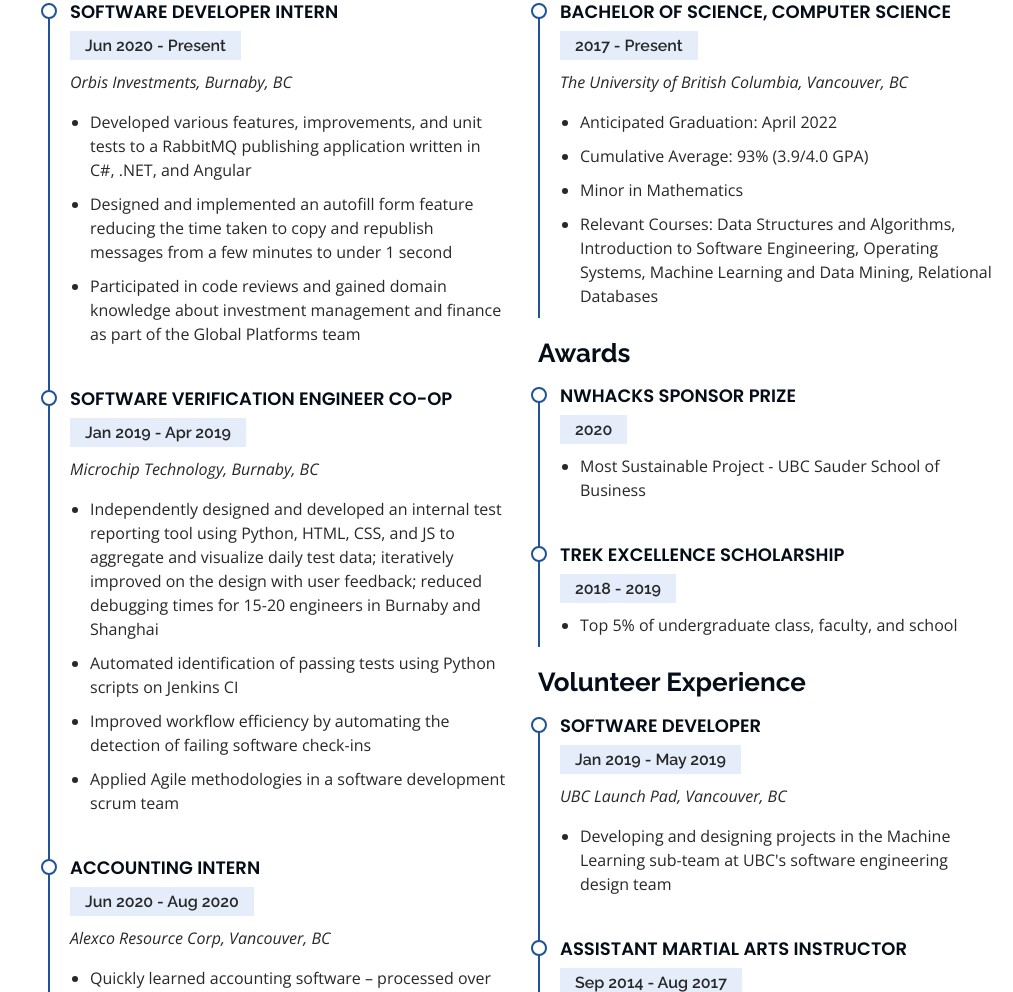
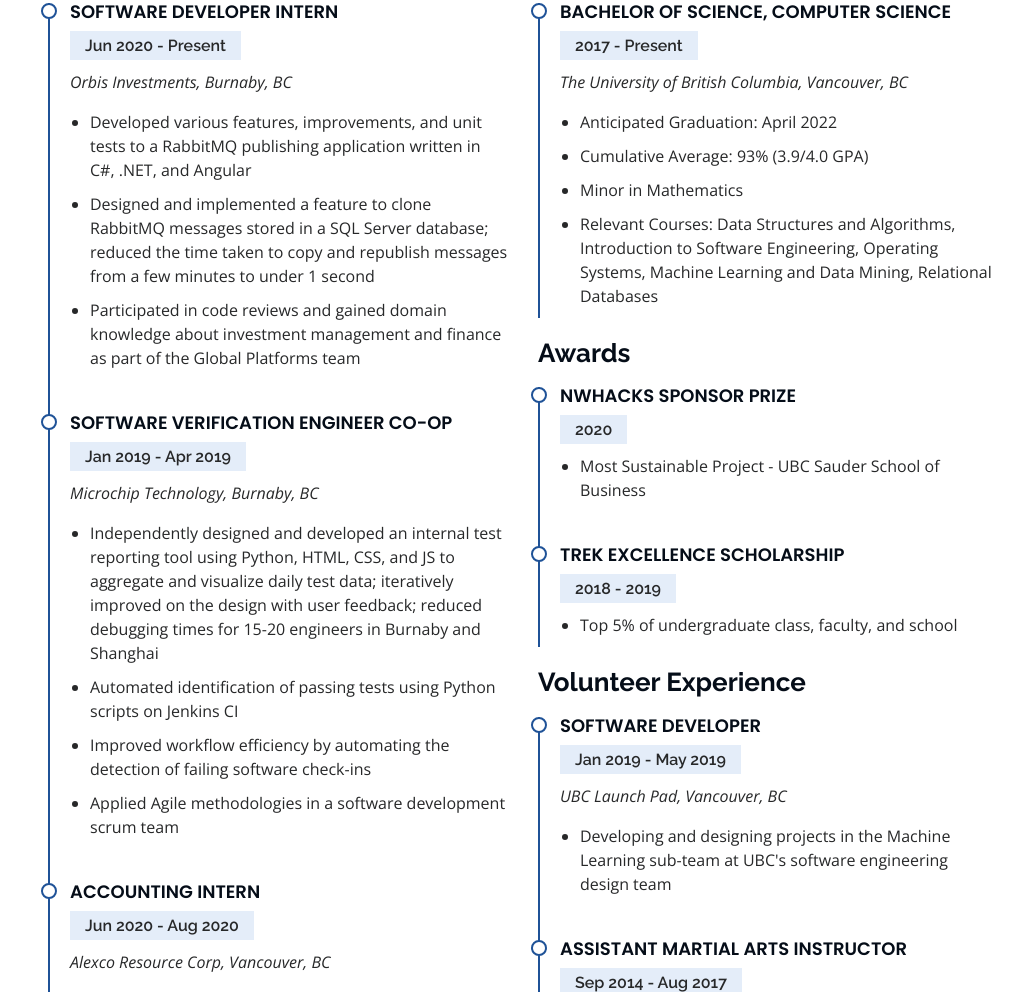
Before and after one commit to irvinodjuana/irvinodjuana.github.io, a plain HTML site: page index.html in a window 1280 px wide. Shown: the part 2222-3214 px from the top of the page, without its empty margins (267-1280 px from the left). Drawn offline with nearby package versions, Linux system fonts and the light colour scheme.

Commit message:
Feature - updated Orbis work description

```diff
--- a/index.html
+++ b/index.html
@@ -281,8 +281,8 @@
               <ul>
                 <li>Developed various features, improvements, and unit tests to a RabbitMQ publishing application
                   written in C#, .NET, and Angular</li>
-                <li>Designed and implemented an autofill form feature reducing the time taken to copy and republish
-                  messages from a few minutes to under 1 second</li>
+                <li>Designed and implemented a feature to clone RabbitMQ messages stored in a SQL Server database; reduced the time taken to copy and
+                  republish messages from a few minutes to under 1 second</li>
                 <li>Participated in code reviews and gained domain knowledge about investment management and finance as
                   part of the Global Platforms team</li>
               </ul>
```
